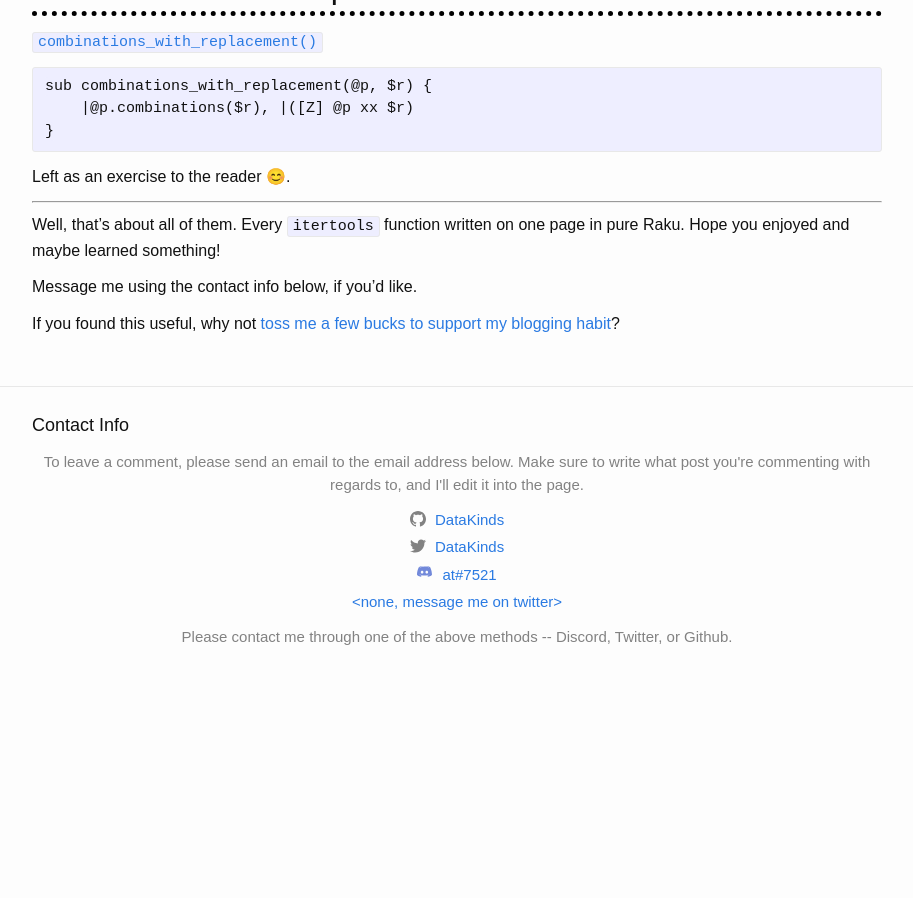
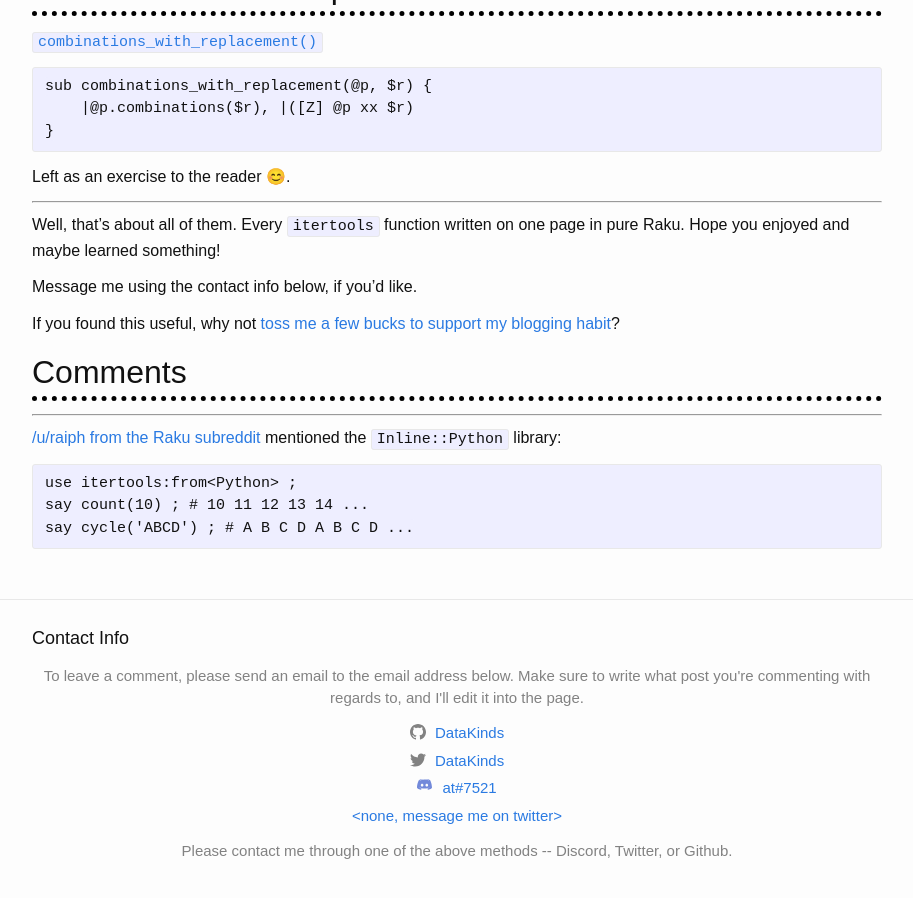
Before and after one commit to DataKinds/datakinds.github.io, a Jekyll site: the page built from _posts/2020-06-24-explaining-raku-using-itertools.md, in a window 1280 px wide and 900 px high, scrolled down 7766 px. Shown: the whole window, without its empty margins (183-1096 px from the left). Built offline with Jekyll 4.4.1, drawn with Linux system fonts in a browser that asks for light colours; before the commit the page ends 8452 px from its top, so only the background shows below that.

Commit message:
Add comment

````diff
--- a/_posts/2020-06-24-explaining-raku-using-itertools.md
+++ b/_posts/2020-06-24-explaining-raku-using-itertools.md
@@ -330,3 +330,15 @@ Well, that's about all of them. Every `itertools` function written on one page i
 Message me using the contact info below, if you'd like.
 
 If you found this useful, why not [toss me a few bucks to support my blogging habit](https://paypal.me/tslimkemann)?
+
+# Comments
+
+---
+
+[/u/raiph from the Raku subreddit](https://www.reddit.com/r/rakulang/comments/heycja/pythons_itertools_in_pure_raku/fvxzre6/?context=3) mentioned the `Inline::Python` library:
+
+```raku
+use itertools:from<Python> ;
+say count(10) ; # 10 11 12 13 14 ...
+say cycle('ABCD') ; # A B C D A B C D ...
+```
````
